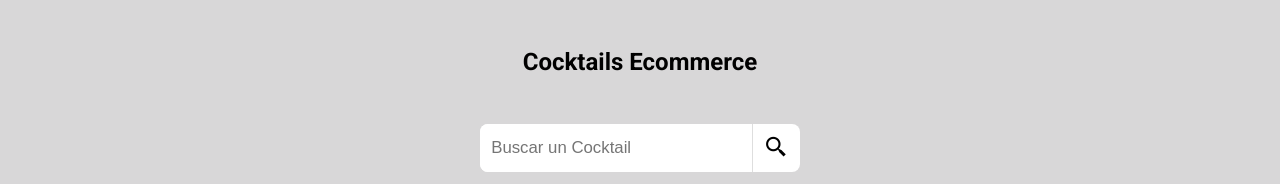
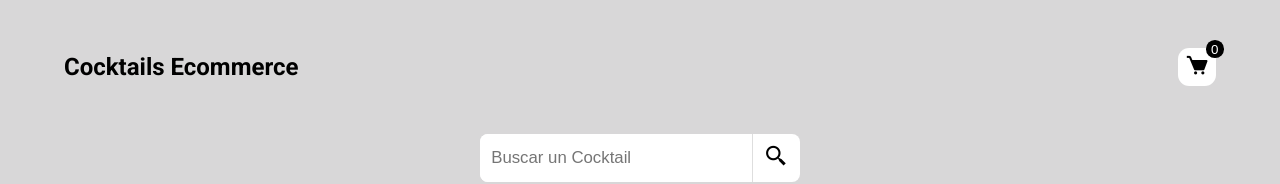
Before and after one commit to diegopacheco-dev/cocktails-ecommerce, a React (Create React App) app: page / in a window 1280 px wide. Shown: the top 184 px of the page. Built offline with nearby package versions, Linux system fonts and the light colour scheme; no server answers.

Commit message:
Feat: añadiendo el boton para mostrar el carrito

```diff
--- a/src/components/Header/Header.js
+++ b/src/components/Header/Header.js
@@ -1,11 +1,15 @@
 import React from "react";
 import "./styles.css";
 
-const Header = () => {
+const Header = ({showShoppingCart}) => {
   return (
     <div className="header">
       <div className="header__title">
         <h2>Cocktails Ecommerce</h2>
+        <button className="btn-showShoppingCart">
+          <i className='bx bxs-cart bx-sm'></i>
+          <span className="tooltip">{0}</span>
+        </button>
       </div>
 
       <div className="header__search">
--- a/src/components/Header/styles.css
+++ b/src/components/Header/styles.css
@@ -8,7 +8,31 @@
 
 .header__title {
     /* background-color: orange; */
-    text-align: center;
+    display: flex;
+    justify-content: space-between;
+    align-items: center;
+}
+
+.btn-showShoppingCart {
+    background-color: white;
+    padding: 0.4rem;
+    border: none;
+    border-radius: 0.7rem;
+    position: relative;
+}
+
+.btn-showShoppingCart .tooltip {
+    background-color: black;
+    border-radius: 50%;
+    position: absolute;
+    height: 1.1rem;
+    width: 1.1rem;
+    color: white;
+    top: -20%;
+    right: -20%;
+    display: flex;
+    justify-content: center;
+    align-items: center;
 }
 
 .header__search {
```
